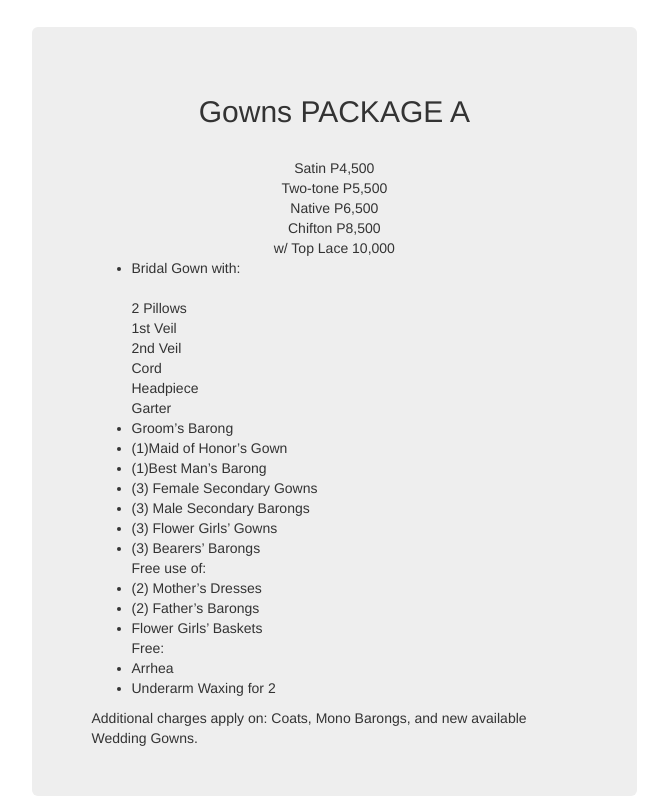
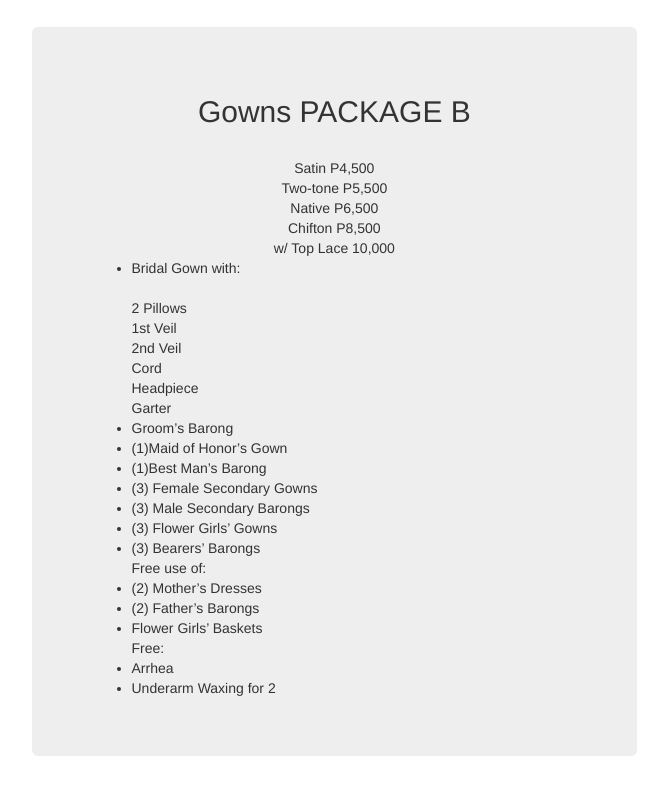
Before and after one commit to glenkimpay/TWIKS, a plain HTML site: page Package2.html in a window 1280 px wide. Shown: the part 542-1339 px from the top of the page, without its empty margins (346-1014 px from the left). Drawn offline with Linux system fonts and the light colour scheme.

Commit message:
Update Package2.html

```diff
--- a/Package2.html
+++ b/Package2.html
@@ -83,7 +83,7 @@
         </header>
                 <div class="col-md-9">
 <header class="jumbotron hero-spacer">
-           <center> <h2>Gowns PACKAGE A</h2>
+           <center> <h2>Gowns PACKAGE B</h2>
                 <br> Satin P4,500
                 <br> Two-tone P5,500
                  <br>Native P6,500
@@ -116,7 +116,6 @@
         <li>Underarm Waxing for 2</li>
         </ul>
 
-                 <bold>Additional charges apply on:</bold> Coats, Mono Barongs, and new available Wedding Gowns.
 
         </header>
 
```
